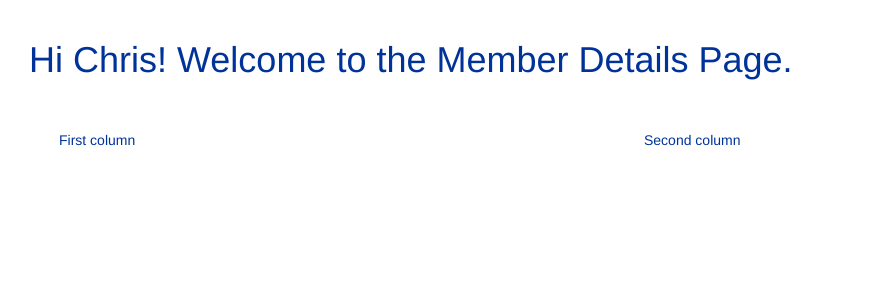
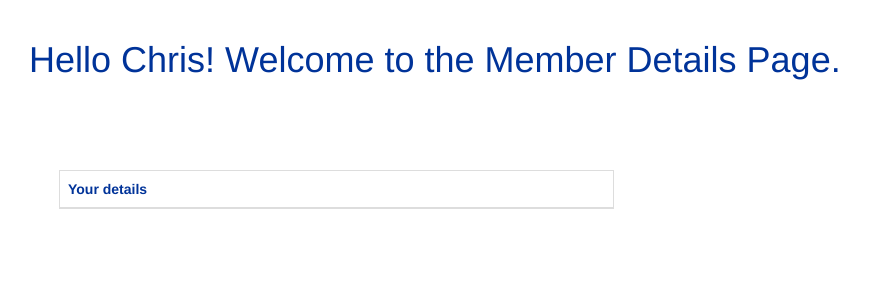
Before and after one commit to chrishaining/Django_gym2, a Django app: page /gym/member_details/ in a window 1280 px wide. Shown: the part 98-398 px from the top of the page, without its empty margins (26-895 px from the left). Run offline with Django 3.2, Linux system fonts and the light colour scheme; a user stored in the database is signed in; data comes from the database, SQL or seed files in the repository; both versions use the stored data as it was after the commit; lists and menus that the app fills with data are empty; some libraries are stand-ins or nearby versions.

Commit message:
member can view their own (and only their own) details.

```diff
--- a/django_gym2/static/css/style.css
+++ b/django_gym2/static/css/style.css
@@ -33,6 +33,10 @@ table {
     /* color: #003399 */
 }
 
+.table-hover tbody tr:hover th {
+    background-color: #ffd700
+}
+
 .table-hover tbody tr:hover td {
     background-color: #ffd700
 }
--- a/django_gym2/templates/gym/member_details.html
+++ b/django_gym2/templates/gym/member_details.html
@@ -3,16 +3,50 @@
 {% block content %}
 <div class="container">
     <div class="row">
-        <h1 class="welcome">Hi {{ user.first_name }}! Welcome to the Member Details Page.</h1>
+        <h1 class="welcome">Hello {{ user.first_name }}! Welcome to the Member Details Page.</h1>
     </div>
     <div class="container">
         <div class="row">
             <div class="col-sm-6">
-                <p>First column</p>
+                <table class="table table-striped w-auto table-bordered table-responsive table-hover">
+                    <thead class="thead-light">
+                        <th colspan="2">Your details</th>
+                    </thead>
+                    <tbody>
+                        {% for member in members %}
+                        {% if member.first_name == user.first_name %}
+                        <tr>
+                            <th>First name: </th>
+                            <td>{{ member.first_name }}</td>
+                        </tr>
+                        <tr>
+                            <th>Last name: </th>
+                            <td> {{ member.last_name }}</td>
+                        </tr>
+                        <tr>
+                            <th>Weight: </th>
+                            <td> {{ member.weight }}</td>
+                        </tr>
+                        <tr>
+                            <th>Height: </th>
+                            <td>{{ member.height }}</td>
+                        </tr>
+                        <tr>
+                            <th>Fitness level: </th>
+                            <td> {{ member.fitness_level }}</td>
+                        </tr>
+                        <tr>
+                            <th>Fitness goal: </th>
+                            <td>{{ member.goal }}</td>
+                        </tr>
+                        {% endif %}
+                        {% endfor %}
+                    </tbody>
+                </table>
             </div>
-            <div class="col-sm-6">
+            <!-- <div class="col-sm-6">
                 <p>Second column</p>
-            </div>
+            </div> -->
         </div>
     </div>
 
```
Also changed, not shown: django_gym2/notes.md (+6 -0 lines), django_gym2/db.sqlite3.
